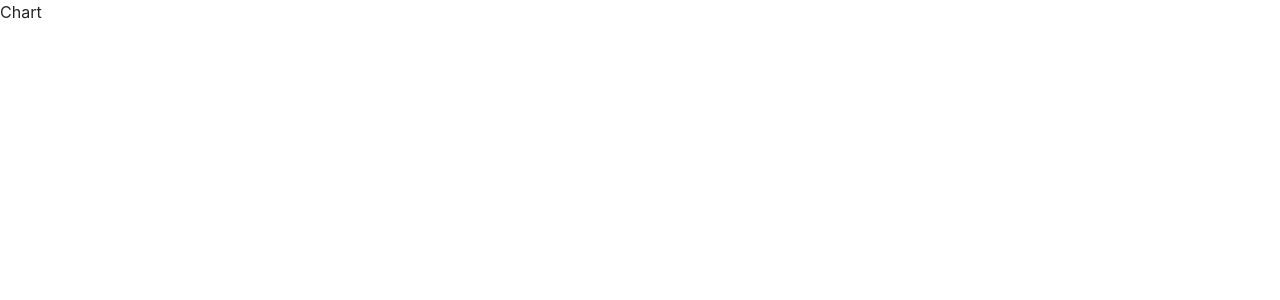
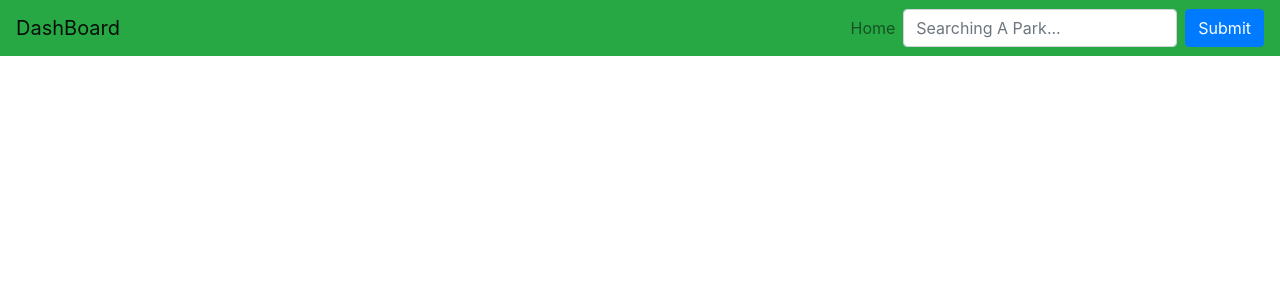
Before and after one commit to mKimp/dashboard, a React (Create React App) app: page / in a window 1280 px wide. Both pictures are taken after typing "Sample" into the empty fields and a click on the button "Submit". Shown: the top 300 px of the page. Built offline with nearby package versions, Linux system fonts and the light colour scheme.

Commit message:
add basic navbar

```diff
--- a/src/component/Dashboard.js
+++ b/src/component/Dashboard.js
@@ -1,6 +1,7 @@
 import React from 'react';
 import Chart from './Chart';
-
+import Navigation from './NavigationBar'
+import {BrowserRouter as Router, Route, Switch} from 'react-router-dom'
 class DashBoard extends React.Component {
     constructor(props) {
         super(props);
@@ -9,7 +10,11 @@ class DashBoard extends React.Component {
         const data = this.props.data;
 
         return (
-            <Chart data={data}/>
+            <React.Fragment>
+            <Navigation />
+
+
+            </React.Fragment>
         )
 
 
--- /dev/null
+++ b/src/component/Home.css
@@ -0,0 +1,20 @@
+
+.Home {
+    min-height: 100vh;
+    display: flex;
+    flex-direction: column;
+    align-items: center;
+    justify-content: center;
+    font-size: calc(10px + 2vmin);
+    color: white;
+    background-image: url('./images/bg.jpg');
+    background-repeat: no-repeat;
+    background-size: cover;
+    background-attachment: fixed;
+}
+
+h1{
+    font-family: Arial, Helvetica, sans-serif;
+    font-weight: bold;
+    font-size:2.5em;
+}
--- a/src/component/Home.js
+++ b/src/component/Home.js
@@ -1,7 +1,9 @@
-import React from 'react';
+import React, {Fragment} from 'react';
 import Button from 'react-bootstrap/Button';
 import Form from 'react-bootstrap/Form';
 import Container from 'react-bootstrap/Container';
+import Background from './images/bg.jpg';
+import './Home.css'
 
 class HomePage extends React.Component {
     constructor(props) {
@@ -18,8 +20,7 @@ class HomePage extends React.Component {
         this.props.onSubmitChange();
     }
 
-    render() {
-        /*
+    render() { /*
         return (
           <form onSubmit={
             this.handleSubmit}>
@@ -33,21 +34,29 @@ class HomePage extends React.Component {
             </form>
         );*/
         return (
-        <div style={{display: 'flex',  justifyContent:'center', alignItems:'center', height: '100vh',  backgroundImage: "url(" + "https://images.pexels.com/photos/34153/pexels-photo.jpg?auto=compress&cs=tinysrgb&h=350" + ")",
-    }}>
-
-            <Form  onSubmit={
-            this.handleSubmit}>
-                <Form.Group controlId="my-form">
-                    <h1>Enter The State Name:</h1>
-                    <Form.Control type="text" placeholder="Searching" value={this.props.textChange}
-              onChange={this.handleTextChange} required/>
-                </Form.Group>
-                <Button variant="primary" type="submit">Submit</Button>
-            </Form>
-        </div>)
-      }
+            <React.Fragment>
+                <div className="Home">
+                    <h1 className="text-center">National Parks DashBoard </h1>
+                    <Form onSubmit={
+                        this.handleSubmit
+                    }>
+                        <Form.Group controlId="my-form">
+                            <Form.Control type="text" placeholder="Entering a state ..."
+                                value={
+                                    this.props.textChange
+                                }
+                                onChange={
+                                    this.handleTextChange
+                                }
+                                required/>
+                        </Form.Group>
+                        <Button variant="primary" type="submit">Submit</Button>
+                    </Form>
+                </div>
+            </React.Fragment>
+        )
     }
+}
 
 
 /*
--- /dev/null
+++ b/src/component/NavigationBar.js
@@ -0,0 +1,26 @@
+import React from 'react';
+import {Nav, Navbar} from 'react-bootstrap';
+import Button from 'react-bootstrap/Button';
+import Form from 'react-bootstrap/Form';
+
+class Navigation extends React.Component {
+    render() {
+        return (
+            <Navbar collapseOnSelect expand="lg" bg="success" >
+                <Navbar.Brand href="#home" >DashBoard</Navbar.Brand>
+                <Navbar.Toggle aria-controls="responsive-navbar-nav"/>
+                <Navbar.Collapse id="responsive-navbar-nav">
+                    <Nav className="navbar-nav ml-auto">
+                        <Nav.Link href="/">Home</Nav.Link>
+                    </Nav>
+                </Navbar.Collapse>
+                <Form inline>
+                    <Form.Control type="text" placeholder="Searching A Park..." className=" mr-sm-2"/>
+                    <Button type="submit">Submit</Button>
+                </Form>
+            </Navbar>
+        )
+    }
+}
+
+export default Navigation;
```
Also changed, not shown: src/component/images/bg.jpg (added).
